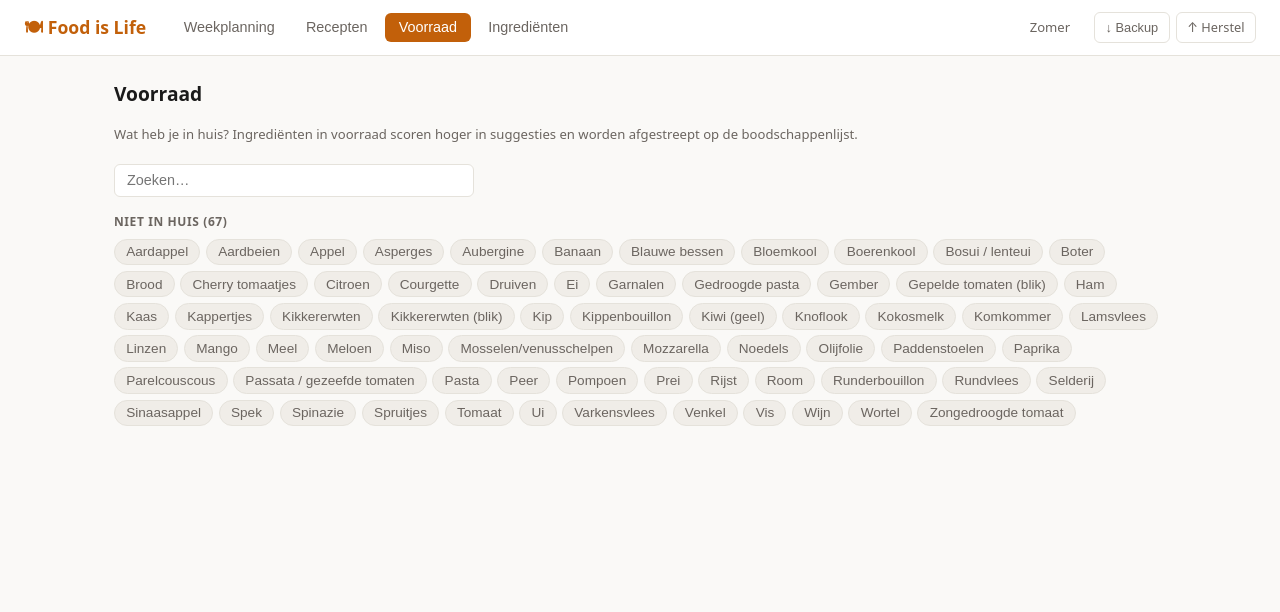
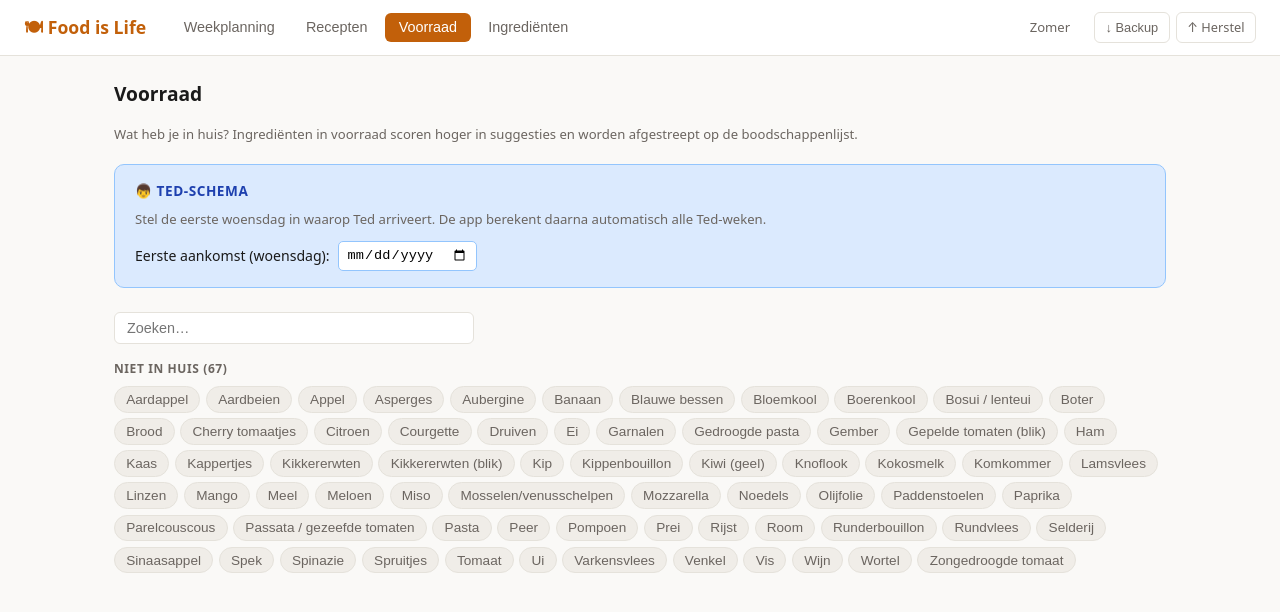
Before and after one commit to Grett076/food-is-life, a React (Vite) app: page / in a window 1280 px wide. Both pictures are taken after a click on the button "Voorraad". Shown: the top 612 px of the page. Built offline with nearby package versions, Linux system fonts and the light colour scheme.

Commit message:
Ted-schema: vast 2-weekse cyclus, uitzonderingen per dag, weekend togglebaar

```diff
--- a/src/App.tsx
+++ b/src/App.tsx
@@ -69,13 +69,14 @@ export default function App() {
             month={month}
             preferences={state.preferences}
             stock={state.stock}
+            tedSchedule={state.tedSchedule}
             onAssign={state.assignMeal}
             onNavigate={(delta) => delta === 0 ? state.goToCurrentWeek() : state.navigateWeek(delta)}
             onAddToStock={state.addToStock}
             onCookMeal={state.cookMeal}
             onAddRecipe={state.addRecipe}
             onSetLunch={state.setLunch}
-            onSetTedSchool={state.setTedSchool}
+            onOverrideTed={state.overrideTed}
           />
         )}
 
@@ -103,6 +104,49 @@ export default function App() {
             <p className="text-muted" style={{ marginBottom: '1.25rem' }}>
               Wat heb je in huis? Ingrediënten in voorraad scoren hoger in suggesties en worden afgestreept op de boodschappenlijst.
             </p>
+
+            {/* Ted-schema */}
+            <div style={{ background: '#dbeafe', border: '1px solid #93c5fd', borderRadius: 'var(--radius)', padding: '1rem 1.25rem', marginBottom: '1.5rem' }}>
+              <h3 style={{ fontSize: '.85rem', fontWeight: 700, textTransform: 'uppercase', letterSpacing: '.04em', color: '#1e40af', marginBottom: '.5rem' }}>
+                👦 Ted-schema
+              </h3>
+              {state.tedSchedule.referenceWednesday ? (
+                <div style={{ fontSize: '.88rem' }}>
+                  <p style={{ marginBottom: '.5rem' }}>
+                    Schema actief — eerste aankomst: <strong>{state.tedSchedule.referenceWednesday}</strong>
+                  </p>
+                  <p className="text-muted" style={{ marginBottom: '.75rem', fontSize: '.8rem' }}>
+                    Ted is elke 2 weken bij jou (wo-avond t/m wo-ochtend). Schoollunch: do, vr, ma, di.
+                    Klik een dag in het weekrooster om een uitzondering te maken (vakantie, andere regeling).
+                  </p>
+                  <button
+                    onClick={() => state.setTedReference(state.tedSchedule.referenceWednesday === null ? '' : '')}
+                    style={{ fontSize: '.8rem', padding: '.3rem .65rem', border: '1px solid #93c5fd', borderRadius: 5, cursor: 'pointer', background: 'white', color: '#1e40af' }}
+                  >
+                    Schema aanpassen
+                  </button>
+                  <input
+                    type="date"
+                    style={{ marginLeft: '.5rem', padding: '.3rem .5rem', border: '1px solid #93c5fd', borderRadius: 5, fontSize: '.85rem' }}
+                    onChange={(e) => e.target.value && state.setTedReference(e.target.value)}
+                  />
+                </div>
+              ) : (
+                <div style={{ fontSize: '.88rem' }}>
+                  <p className="text-muted" style={{ marginBottom: '.75rem' }}>
+                    Stel de eerste woensdag in waarop Ted arriveert. De app berekent daarna automatisch alle Ted-weken.
+                  </p>
+                  <label style={{ display: 'flex', alignItems: 'center', gap: '.5rem', fontSize: '.88rem' }}>
+                    Eerste aankomst (woensdag):
+                    <input
+                      type="date"
+                      style={{ padding: '.3rem .5rem', border: '1px solid #93c5fd', borderRadius: 5, fontSize: '.85rem' }}
+                      onChange={(e) => e.target.value && state.setTedReference(e.target.value)}
+                    />
+                  </label>
+                </div>
+              )}
+            </div>
 
             {/* Zoekbalk */}
             <StockPanel
--- a/src/components/ShoppingList.tsx
+++ b/src/components/ShoppingList.tsx
@@ -1,5 +1,6 @@
 import { useState } from 'react';
-import type { PlannedDay, Recipe, Ingredient } from '../types';
+import type { PlannedDay, Recipe, Ingredient, TedSchedule } from '../types';
+import { isTedSchoolDay } from '../lib/ted';
 
 interface ShoppingItem {
   ingredientId: string;
@@ -13,11 +14,12 @@ interface Props {
   recipes: Recipe[];
   allIngredients: Ingredient[];
   stock: string[];
+  tedSchedule: TedSchedule;
   onAddToStock: (ids: string[]) => void;
   onClose: () => void;
 }
 
-export function ShoppingList({ week, recipes, allIngredients, stock, onAddToStock, onClose }: Props) {
+export function ShoppingList({ week, recipes, allIngredients, stock, tedSchedule, onAddToStock, onClose }: Props) {
   const stockSet = new Set(stock);
 
   // Verzamel alle benodigde ingrediënten uit geplande recepten
@@ -62,7 +64,7 @@ export function ShoppingList({ week, recipes, allIngredients, stock, onAddToStoc
 
   const plannedCount = week.filter((d) => d.recipeId).length;
   const boterhamDagen = week.filter((d) => d.lunch === 'boterham').length;
-  const tedDagen = week.filter((d) => d.tedSchool).length;
+  const tedDagen = week.filter((d) => isTedSchoolDay(d.date, tedSchedule)).length;
 
   // Seizoensfruit suggestie voor Ted
   const fruitInSeizoen = allIngredients
--- /dev/null
+++ b/src/lib/ted.ts
@@ -0,0 +1,49 @@
+import type { TedSchedule } from '../types';
+
+/**
+ * Geeft aan of een gegeven datum een Ted-schooldag is.
+ * Ted is er van woensdag avond t/m woensdagochtend, elke twee weken.
+ * Schooldagen: do en vr van aankomstweek, ma en di van vertrekweek.
+ * Woensdag zelf telt niet (aankomst is 's avonds, overdag bij oma).
+ */
+export function isTedSchoolDay(date: string, schedule: TedSchedule): boolean {
+  if (!schedule.referenceWednesday) return false;
+
+  // Kijk eerst of er een handmatige override is
+  if (date in schedule.overrides) return schedule.overrides[date];
+
+  const d = new Date(date);
+  const dow = d.getDay(); // 0=zo, 1=ma, ..., 5=vr, 6=za
+
+  // Ted is er alleen op werkdagen (ma-vr), niet za/zo
+  // (weekend kan apart worden getoggeld via de dag-knop)
+  if (dow === 0 || dow === 6) return false;
+
+  // Bereken dagen t.o.v. de referentie-woensdag
+  const ref = new Date(schedule.referenceWednesday);
+  const diffMs = d.getTime() - ref.getTime();
+  const diffDays = Math.round(diffMs / 86_400_000);
+
+  // Normaliseer naar de 14-daagse cyclus
+  const cycle = ((diffDays % 14) + 14) % 14;
+
+  // Cyclus dag 0 = woensdag (aankomst avond, geen schoollunch)
+  // Dag 1 = donderdag ✓
+  // Dag 2 = vrijdag ✓
+  // Dag 3 = zaterdag
+  // Dag 4 = zondag
+  // Dag 5 = maandag ✓
+  // Dag 6 = dinsdag ✓
+  // Dag 7 = woensdag (vertrek ochtend, geen schoollunch)
+  // Dag 8–13 = week zonder Ted
+  return [1, 2, 5, 6].includes(cycle);
+}
+
+/** Geeft de dichtstbijzijnde komende woensdag (of vandaag als het woensdag is) */
+export function nextWednesday(): string {
+  const d = new Date();
+  const dow = d.getDay();
+  const daysUntilWed = dow <= 3 ? 3 - dow : 10 - dow;
+  d.setDate(d.getDate() + daysUntilWed);
+  return d.toISOString().slice(0, 10);
+}
--- a/src/lib/useAppState.ts
+++ b/src/lib/useAppState.ts
@@ -1,5 +1,5 @@
 import { useState, useEffect } from 'react';
-import type { PlannedDay, MealHistory, Recipe, Ingredient, Preferences } from '../types';
+import type { PlannedDay, MealHistory, Recipe, Ingredient, Preferences, TedSchedule } from '../types';
 import { RECIPES } from '../data/recipes';
 import { INGREDIENTS } from '../data/ingredients';
 
@@ -71,6 +71,9 @@ export function useAppState() {
   const [stock, setStock] = useState<string[]>(() =>
     load('stock', []),
   );
+  const [tedSchedule, setTedSchedule] = useState<TedSchedule>(() =>
+    load('tedSchedule', { referenceWednesday: null, overrides: {} }),
+  );
 
   // Persist
   useEffect(() => { save('recipes', recipes); }, [recipes]);
@@ -82,6 +85,7 @@ export function useAppState() {
   useEffect(() => { save('history', history); }, [history]);
   useEffect(() => { save('preferences', preferences); }, [preferences]);
   useEffect(() => { save('stock', stock); }, [stock]);
+  useEffect(() => { save('tedSchedule', tedSchedule); }, [tedSchedule]);
 
   function navigateWeek(delta: number) {
     const next = new Date(weekStart);
@@ -108,8 +112,13 @@ export function useAppState() {
     setWeek((w) => w.map((d) => (d.date === date ? { ...d, lunch: value } : d)));
   }
 
-  function setTedSchool(date: string, value: boolean) {
-    setWeek((w) => w.map((d) => (d.date === date ? { ...d, tedSchool: value } : d)));
+  function overrideTed(date: string, value: boolean) {
+    // Handmatige override op het Ted-schema voor één dag
+    setTedSchedule((s) => ({ ...s, overrides: { ...s.overrides, [date]: value } }));
+  }
+
+  function setTedReference(wednesday: string) {
+    setTedSchedule({ referenceWednesday: wednesday, overrides: {} });
   }
 
   function toggleFavorite(recipeId: string) {
@@ -191,6 +200,8 @@ export function useAppState() {
     addToStock,
     cookMeal,
     setLunch,
-    setTedSchool,
+    tedSchedule,
+    overrideTed,
+    setTedReference,
   };
 }
```
Also changed, not shown: src/components/WeekPlanner.tsx (+23 -11 lines), src/types.ts (+7 -0 lines).
